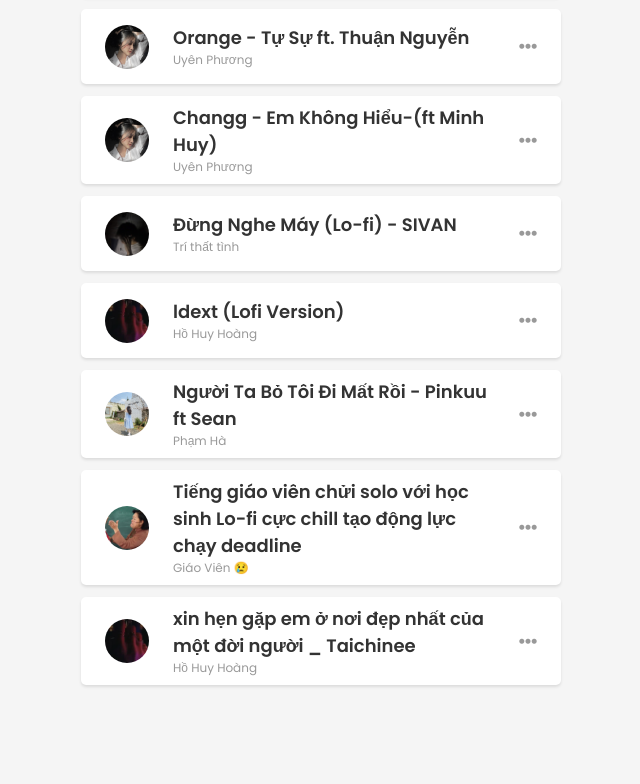
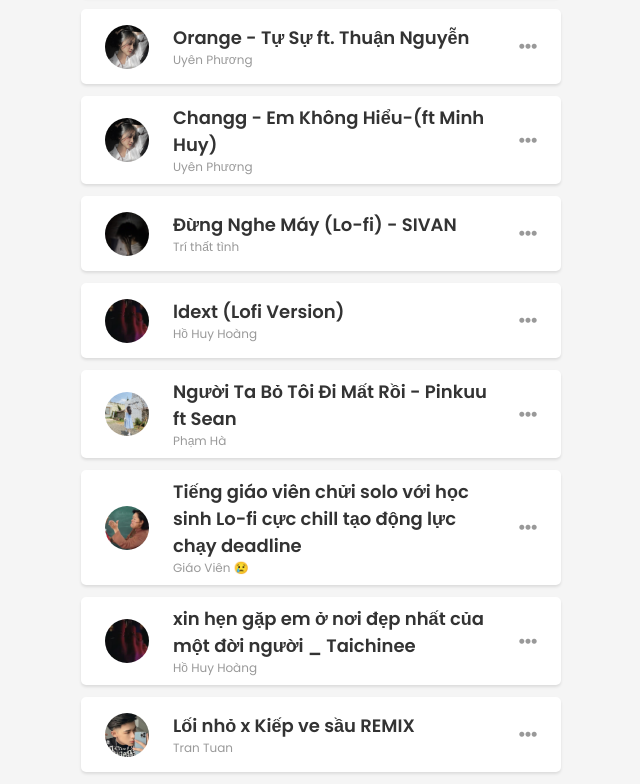
Before and after one commit to HoHuyHoang24/PlayMusic, a plain HTML site: page index.html in a window 1280 px wide. Shown: the part 2452-3236 px from the top of the page, without its empty margins (319-959 px from the left). Before the commit the page ends 3149 px from the top, so only its background shows below. Drawn offline with Linux system fonts and the light colour scheme.

Commit message:
Update index.html

```diff
--- a/index.html
+++ b/index.html
@@ -253,6 +253,12 @@ const app= {
     path: './assets/music/xin hẹn gặp em ở nơi đẹp nhất của một đời người _ Taichinee「Memories Le」.mp3',
     img: './assets/img/4b.jpg'
   },
+      {
+    name: 'Lối nhỏ x Kiếp ve sầu REMIX',
+    singer: 'Tran Tuan',
+    path: './assets/music/Lối nhỏ x Kiếp ve sầu x Đen Vâu x Haozi x NBC Rmx x Hung Le Remix.mp3',
+    img: './assets/img/trantuan.jpg'
+  },
 ],
   render: function(){
     const htmls = this.songs.map((song,index) => {
```
